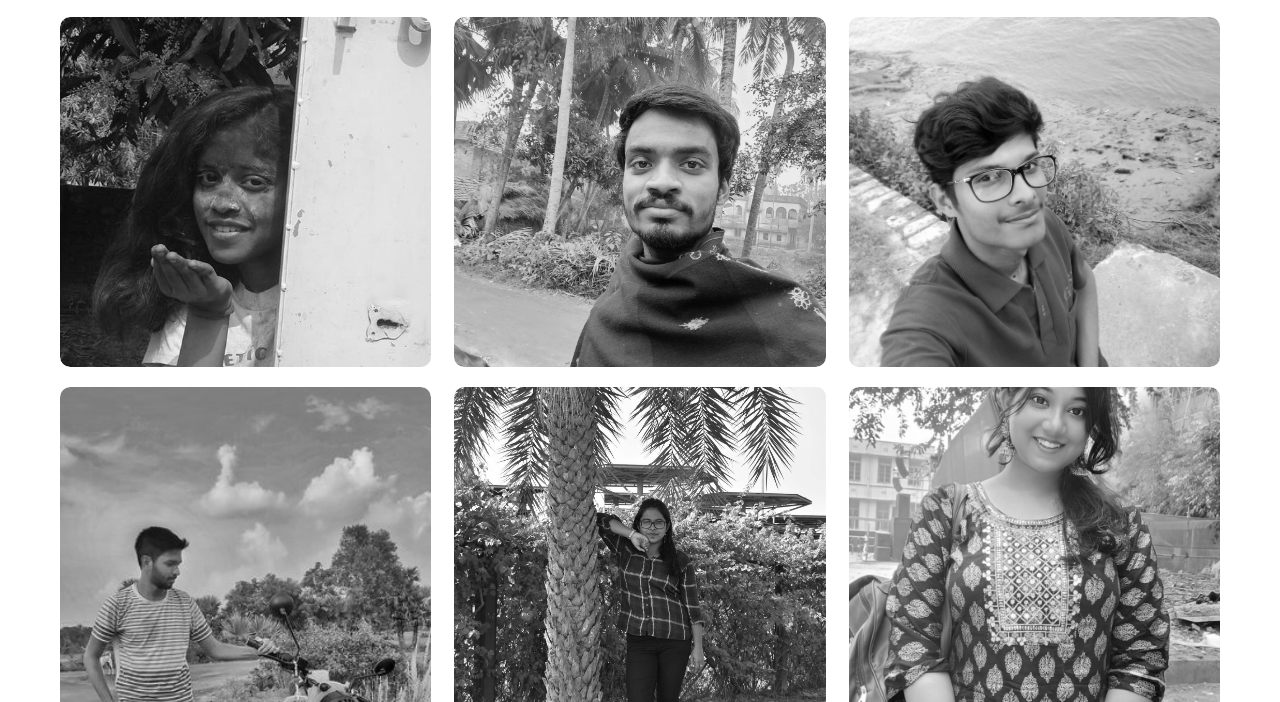
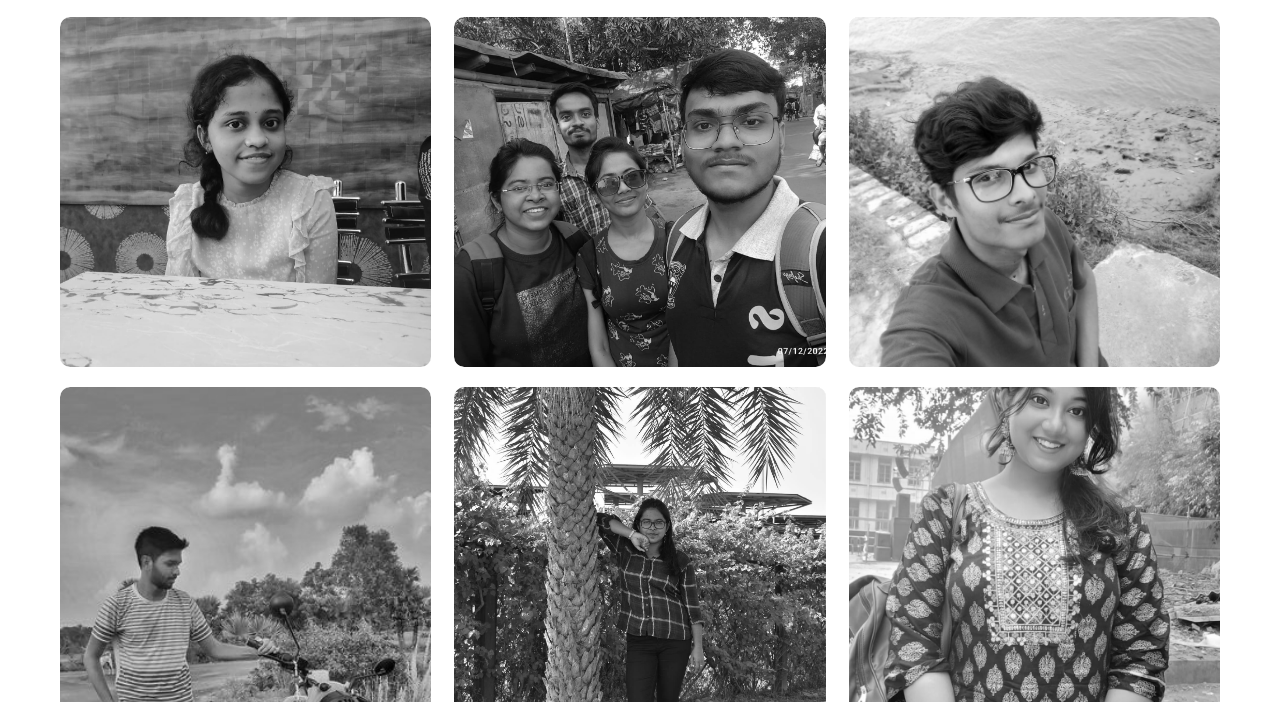
Before and after one commit to arjunofficialgit/friends-gallery, a plain HTML site: page index.html in a window 1280 px wide. Shown: the part 98-800 px from the top of the page. Drawn offline with Linux system fonts and the light colour scheme.

Commit message:
3rd commit

```diff
--- a/index.html
+++ b/index.html
@@ -15,12 +15,12 @@
 
             <div class="gallery">
                 <figure class="card">
-                    <img src="./Khepi.jpg" alt="">
+                    <img src="./Ananta1.jpg" alt="">
                     <figcaption><h3> Anantaa </h3></figcaption>
                 </figure>
 
                 <figure class="card">
-                    <img src="./Arjun.jpg" alt="">
+                    <img src="./grp.jpg" alt="">
                     <figcaption><h3> Arjun </h3></figcaption>
                 </figure>
 
```
Also changed, not shown: Ananta1.jpg (added), grp.jpg (added).
